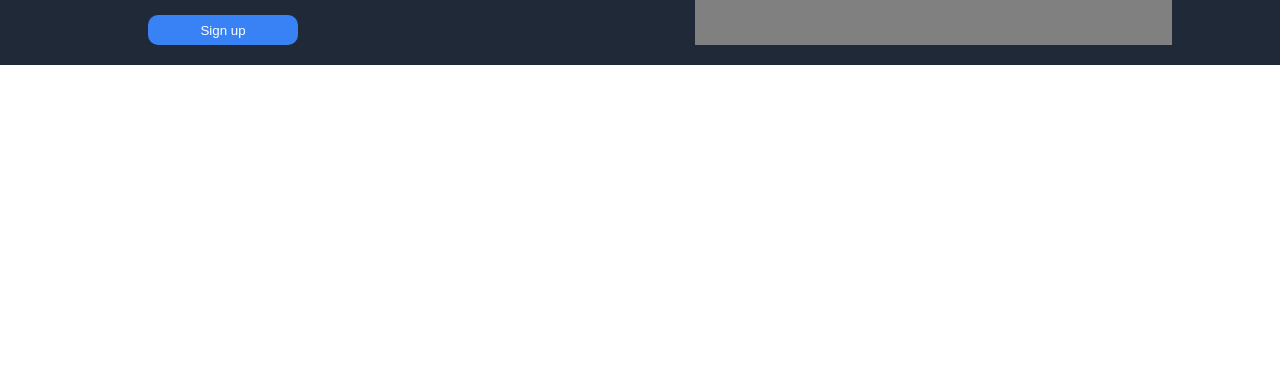
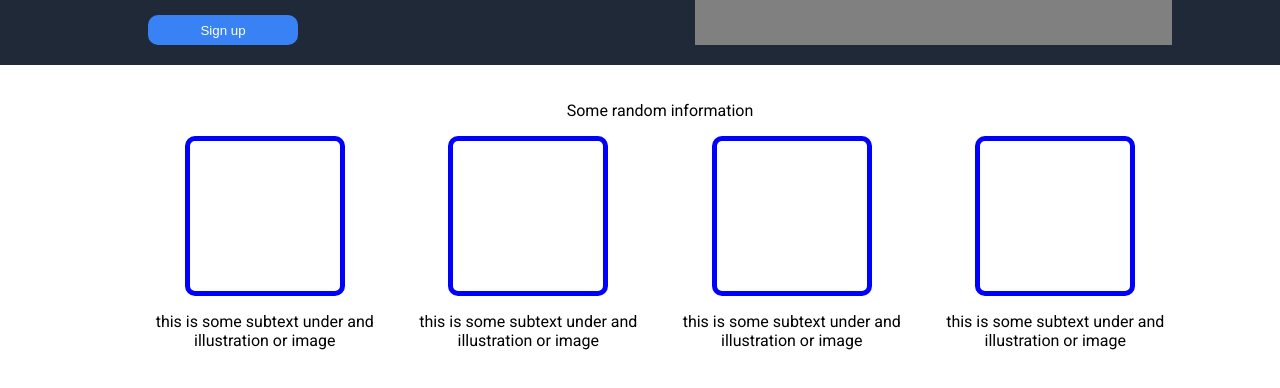
Before and after one commit to ivanchor/Project-Landing-Page, a plain HTML site: page index.html in a window 1280 px wide. Shown: the part 290-678 px from the top of the page. Drawn offline with Linux system fonts and the light colour scheme.

Commit message:
Random Information Section
HTML and CSS for random info, some use inline for practice

```diff
--- a/index.html
+++ b/index.html
@@ -44,6 +44,41 @@
             </div>
         </div>
     </div>
+    <div class="section random_info">
+        <div class="content">
+            <p style="color:black; text-align: center">
+                Some random information
+            </p>
+            <div class="random_info_section">
+                <div class="image_container">
+                    <div  class="box">
+                    </div>
+                    <p>
+                        this is some subtext under and illustration or image
+                    </p>
+                </div>
+                <div class="image_container">
+                    <div  class="box">
+                    </div>
+                    <p>
+                        this is some subtext under and illustration or image
+                    </p>
+                </div><div class="image_container">
+                    <div  class="box">
+                    </div>
+                    <p>
+                        this is some subtext under and illustration or image
+                    </p>
+                </div><div class="image_container">
+                    <div  class="box">
+                    </div>
+                    <p>
+                        this is some subtext under and illustration or image
+                    </p>
+                </div>
+            </div>
+        </div>
+    </div>
 </body>
 
 </html>
--- a/style.css
+++ b/style.css
@@ -87,3 +87,26 @@ ul {
     align-items: center;
     /* text-align: center; */
 }
+
+/* Random info */
+
+.random_info_section {
+    display: flex;
+    text-align: center;
+    gap: 30px;
+    /* justify-content: space-between; */
+}
+
+.image_container {
+    display: flex;
+    flex-direction: column;
+    align-items: center;
+
+}
+
+.box {
+    border:5px solid blue;
+    width: 150px;
+    height: 150px;
+    border-radius: 10px;
+}
```
